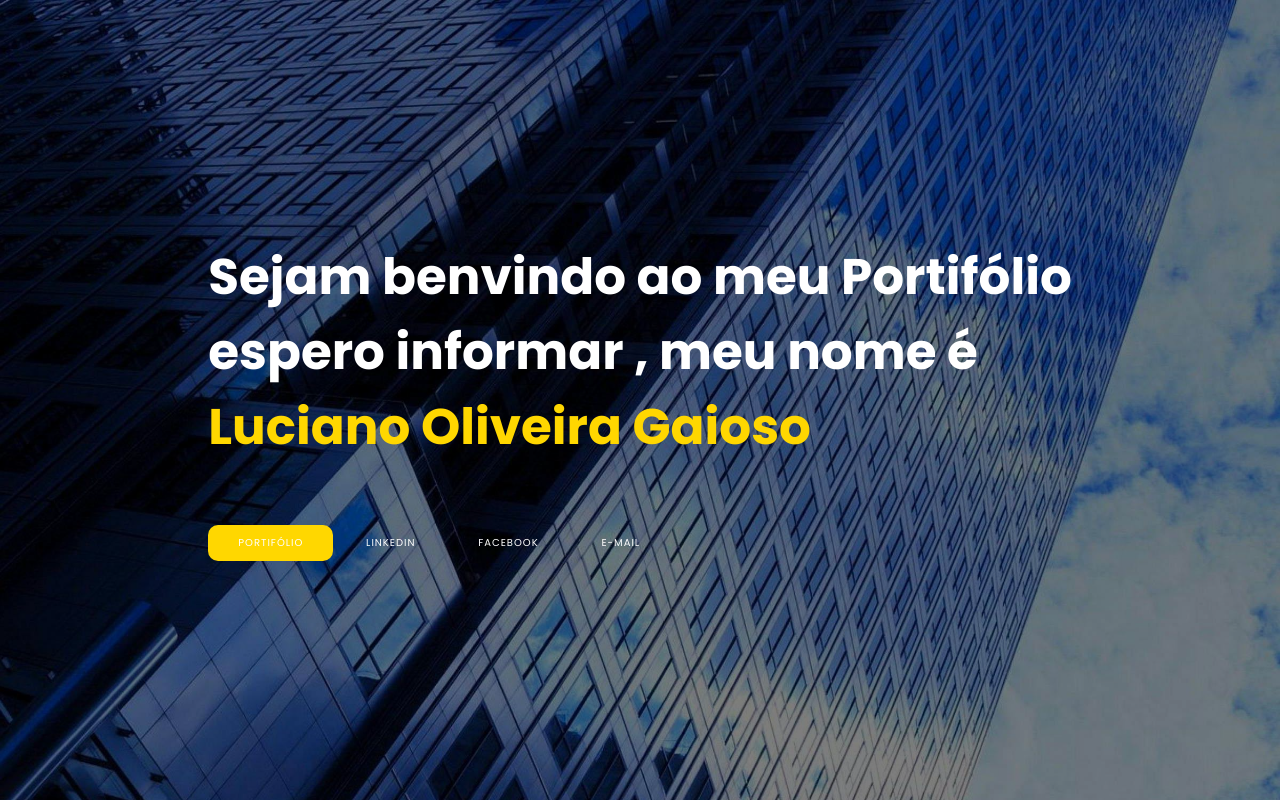
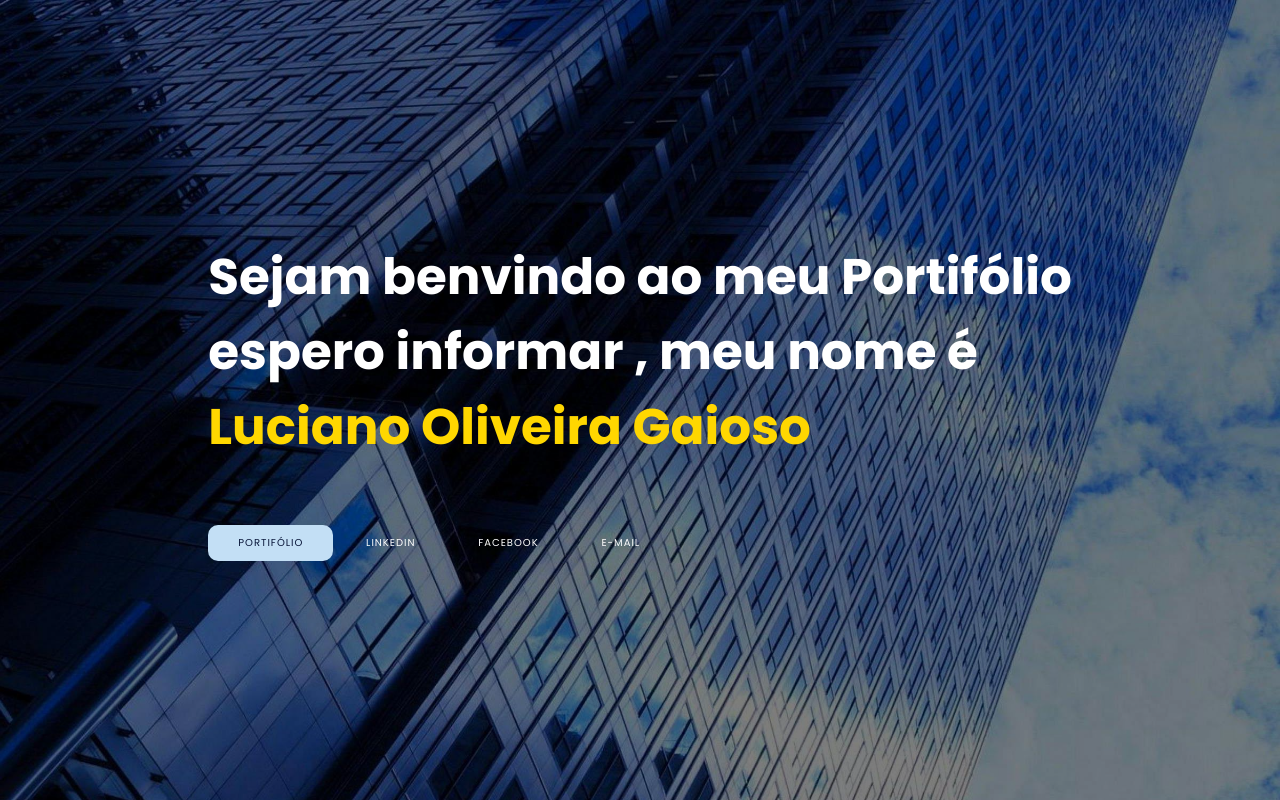
Before and after one commit to Lucstricke/Portifolio-Luciano-Gaioso, a plain HTML site: page index.html in a window 1280 px wide. In both pictures the pointer is over the link "PORTIFÓLIO". Shown: the top 800 px of the page. Drawn offline with Linux system fonts and the light colour scheme.

Commit message:
update cores presentation

```diff
--- a/style.css
+++ b/style.css
@@ -101,9 +101,9 @@ p {
 }
 
 #presentation .cta:hover {
-    color: white;
+    color: #0a173a;
     font-weight: 500;
-    background-color: gold;
+    background-color: #c3dff5;
 }
 
 
@@ -115,7 +115,7 @@ p {
     width: 0%;
     animation: text_reveal_box 1s ease;
     animation-delay: .5s;
-    background-color: gold;
+    background-color: #4f7ed8;
 }
 
 #presentation h1:nth-child(1) span {
```
